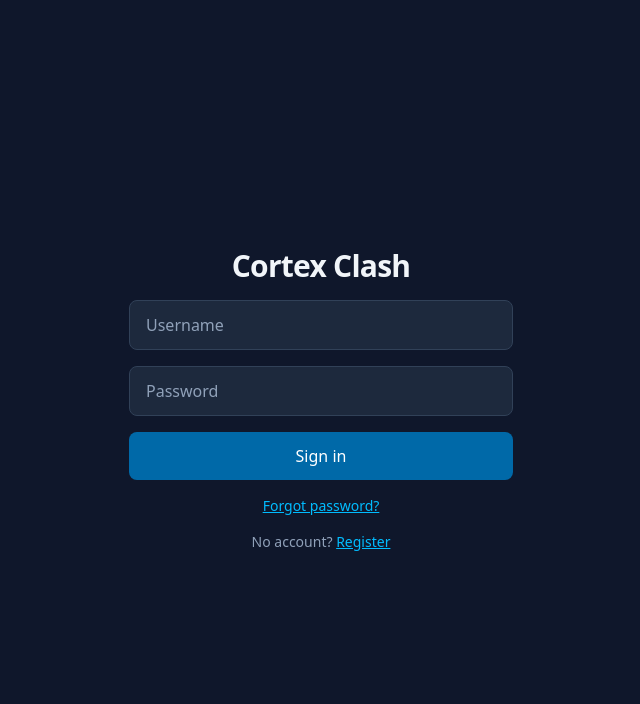
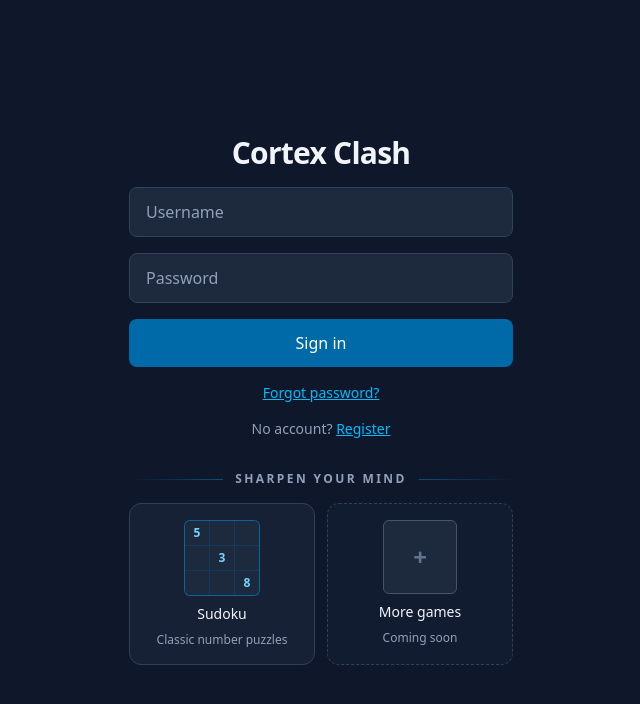
Before and after one commit to birke54/mind-games-ui, a React (Vite) app: page /login in a window 1280 px wide. Shown: the top 704 px of the page, without its empty margins (319-959 px from the left). Built offline with nearby package versions, Linux system fonts and the light colour scheme; no server answers.

Commit message:
Add game preview tiles under the login form (#12)

```diff
--- /dev/null
+++ b/src/components/GamePreviewTiles.tsx
@@ -0,0 +1,55 @@
+/** Marketing tiles under the login form: a preview of what Cortex Clash offers. */
+export default function GamePreviewTiles() {
+  return (
+    <section className="flex w-full max-w-sm flex-col items-center gap-4">
+      <h2 className="flex w-full items-center gap-3 text-xs font-semibold tracking-[0.2em] text-slate-400 uppercase">
+        <span className="h-px flex-1 bg-gradient-to-r from-transparent to-sky-500/40" />
+        Sharpen your mind
+        <span className="h-px flex-1 bg-gradient-to-l from-transparent to-sky-500/40" />
+      </h2>
+
+      <ul className="grid w-full grid-cols-2 gap-3">
+        <li className="flex flex-col items-center gap-2 rounded-xl border border-slate-700 bg-slate-800/60 p-4 text-center">
+          <SudokuIcon />
+          <span className="text-sm font-medium text-slate-100">Sudoku</span>
+          <span className="text-xs text-slate-400">Classic number puzzles</span>
+        </li>
+        <li className="flex flex-col items-center gap-2 rounded-xl border border-dashed border-slate-700 bg-slate-800/30 p-4 text-center">
+          <MoreGamesIcon />
+          <span className="text-sm font-medium text-slate-100">More games</span>
+          <span className="text-xs text-slate-400">Coming soon</span>
+        </li>
+      </ul>
+    </section>
+  );
+}
+
+function SudokuIcon() {
+  const digits = ["5", "", "", "", "3", "", "", "", "8"];
+  return (
+    <div
+      aria-hidden
+      className="grid grid-cols-3 gap-px overflow-hidden rounded-md border border-sky-500/40 bg-sky-500/20"
+    >
+      {digits.map((d, i) => (
+        <span
+          key={i}
+          className="grid h-6 w-6 place-items-center bg-slate-800 text-xs font-semibold text-sky-300"
+        >
+          {d}
+        </span>
+      ))}
+    </div>
+  );
+}
+
+function MoreGamesIcon() {
+  return (
+    <div
+      aria-hidden
+      className="grid h-[74px] w-[74px] place-items-center rounded-md border border-slate-600 bg-slate-800 text-2xl font-semibold text-slate-500"
+    >
+      +
+    </div>
+  );
+}
--- a/src/routes/LoginPage.tsx
+++ b/src/routes/LoginPage.tsx
@@ -2,6 +2,7 @@ import { useState, type FormEvent } from "react";
 import { Link, Navigate, useLocation, useNavigate } from "react-router-dom";
 import { useAuth } from "../auth/AuthProvider";
 import { ApiError } from "../api/client";
+import GamePreviewTiles from "../components/GamePreviewTiles";
 
 export default function LoginPage() {
   const { status, login } = useAuth();
@@ -46,7 +47,8 @@ export default function LoginPage() {
   }
 
   return (
-    <main className="grid min-h-dvh place-items-center px-4">
+    <main className="grid min-h-dvh place-items-center px-4 py-8">
+      <div className="flex w-full flex-col items-center gap-8">
         <form onSubmit={(e) => void onSubmit(e)} className="w-full max-w-sm space-y-4">
           <h1 className="text-center text-3xl font-semibold tracking-tight">Cortex Clash</h1>
 
@@ -98,6 +100,9 @@ export default function LoginPage() {
             </Link>
           </p>
         </form>
+
+        <GamePreviewTiles />
+      </div>
     </main>
   );
 }
```
Lines whose indentation alone changed are shown as unchanged.
